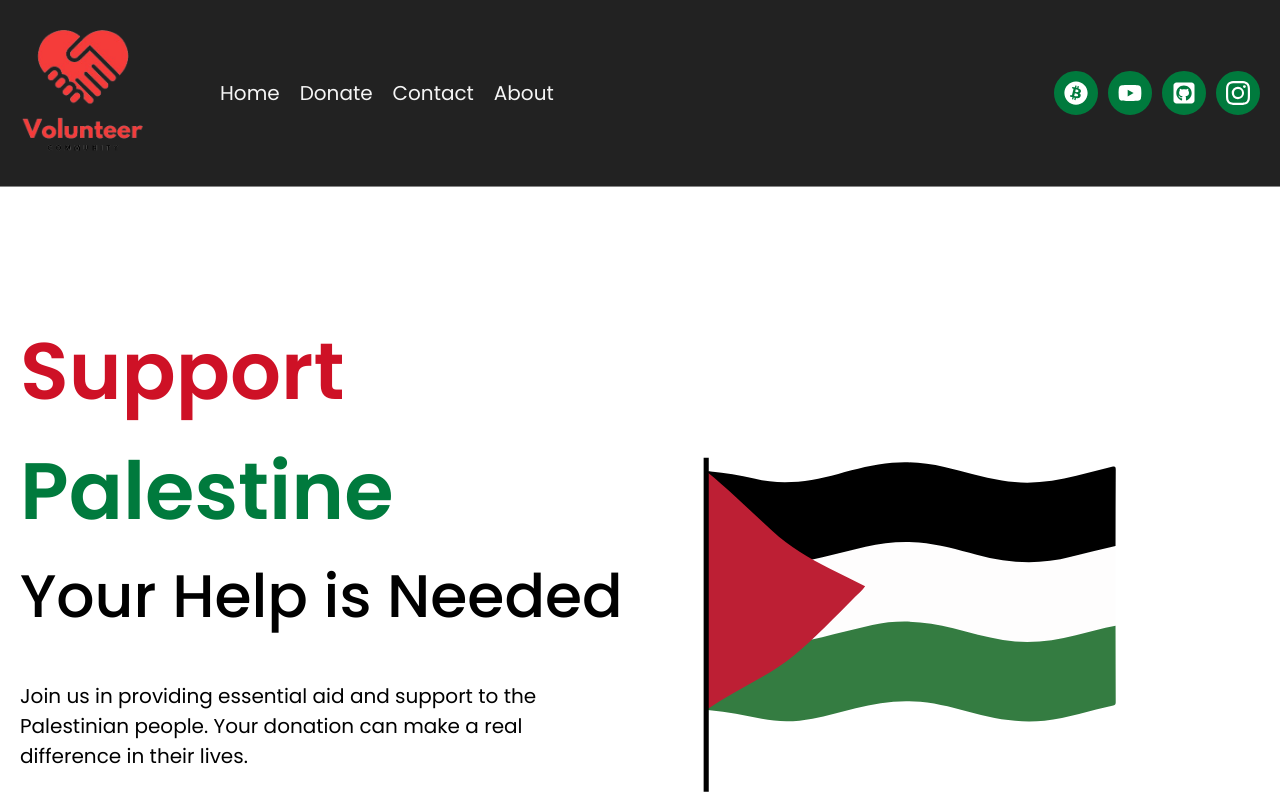
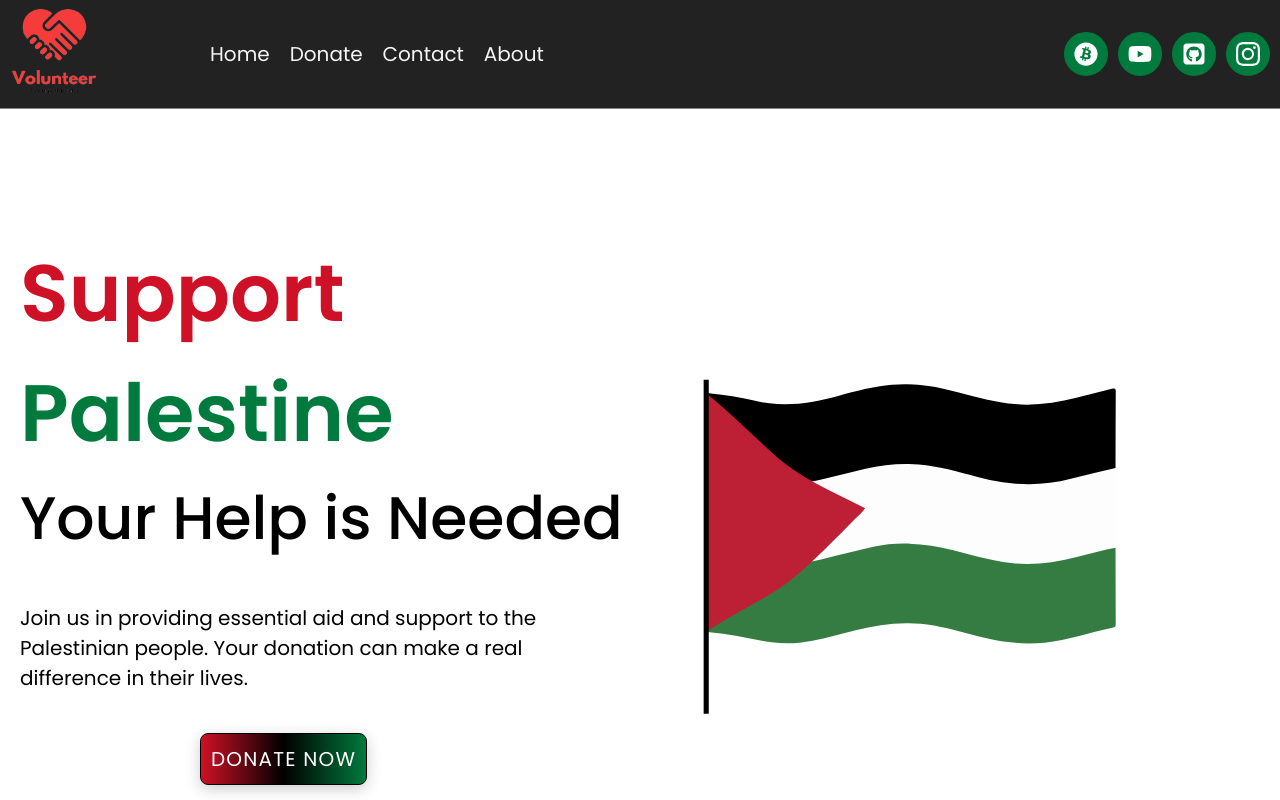
Before and after one commit to hassanaly18/BitDonate-React, a React (Vite) app in the folder Front/: page / in a window 1280 px wide. Shown: the top 800 px of the page. Built offline with nearby package versions, Linux system fonts and the light colour scheme.

Commit message:
nav touchings

```diff
--- a/Front/src/components/Navbar.css
+++ b/Front/src/components/Navbar.css
@@ -11,7 +11,7 @@
   background-color: #222;
   justify-content: space-between;
   border-bottom: 1px solid rgb(133, 133, 133);
-  padding: 20px 110px;
+  padding: 5px 110px;
   align-items: center;
   transition: 0.3s;
 }
@@ -22,7 +22,7 @@
   flex: 1;
 }
 .navbar .logo img {
-  width: 10vw;
+  width: 7vw;
 }
 .navbar .links {
   flex: 2;
@@ -112,7 +112,10 @@
 }
 @media (max-width: 1520px) {
   .navbar {
-    padding: 20px;
+    padding-left: 10px;
+    padding-right: 10px;
+    padding-top: 2px;
+    padding-bottom: 2px;
   }
 }
 @media (max-width: 600px) {
```
